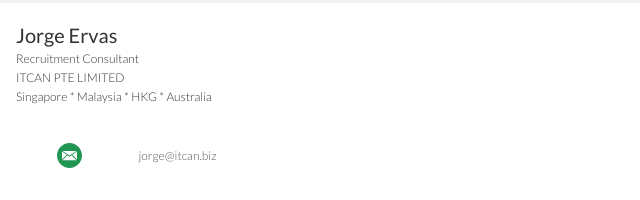
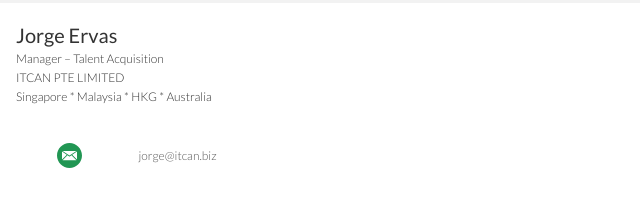
Before and after one commit to ITCANNAMECARD/JORGE, a plain HTML site: page index.html in a window 1280 px wide. Shown: the part 237-437 px from the top of the page, 0-640 px from the left. Drawn offline with Linux system fonts and the light colour scheme; a web font is replaced by a local one.

Commit message:
Update index.html

```diff
--- a/index.html
+++ b/index.html
@@ -26,7 +26,7 @@
 			<div class="row name-title-company">
 				<div class="col is-6">
 					<p class="text-name">Jorge Ervas</p>
-					<p class="text-title-company">Recruitment Consultant</p>
+					<p class="text-title-company">Manager – Talent Acquisition</p>
 					<p class="text-title-company">ITCAN PTE LIMITED</p>
 					<p class="text-title-company">Singapore	*	Malaysia	*	HKG	*	Australia
 				</div>
```
